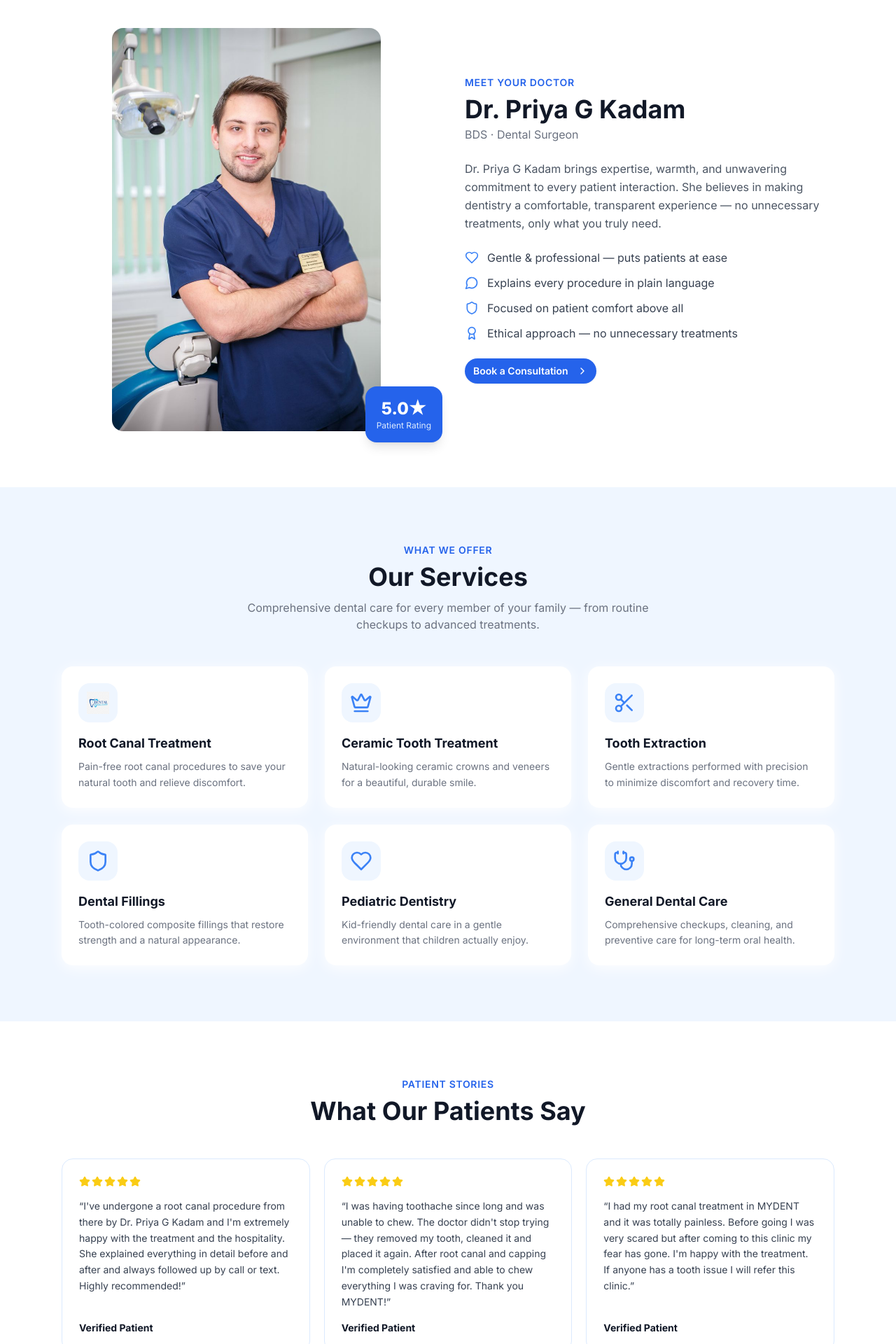
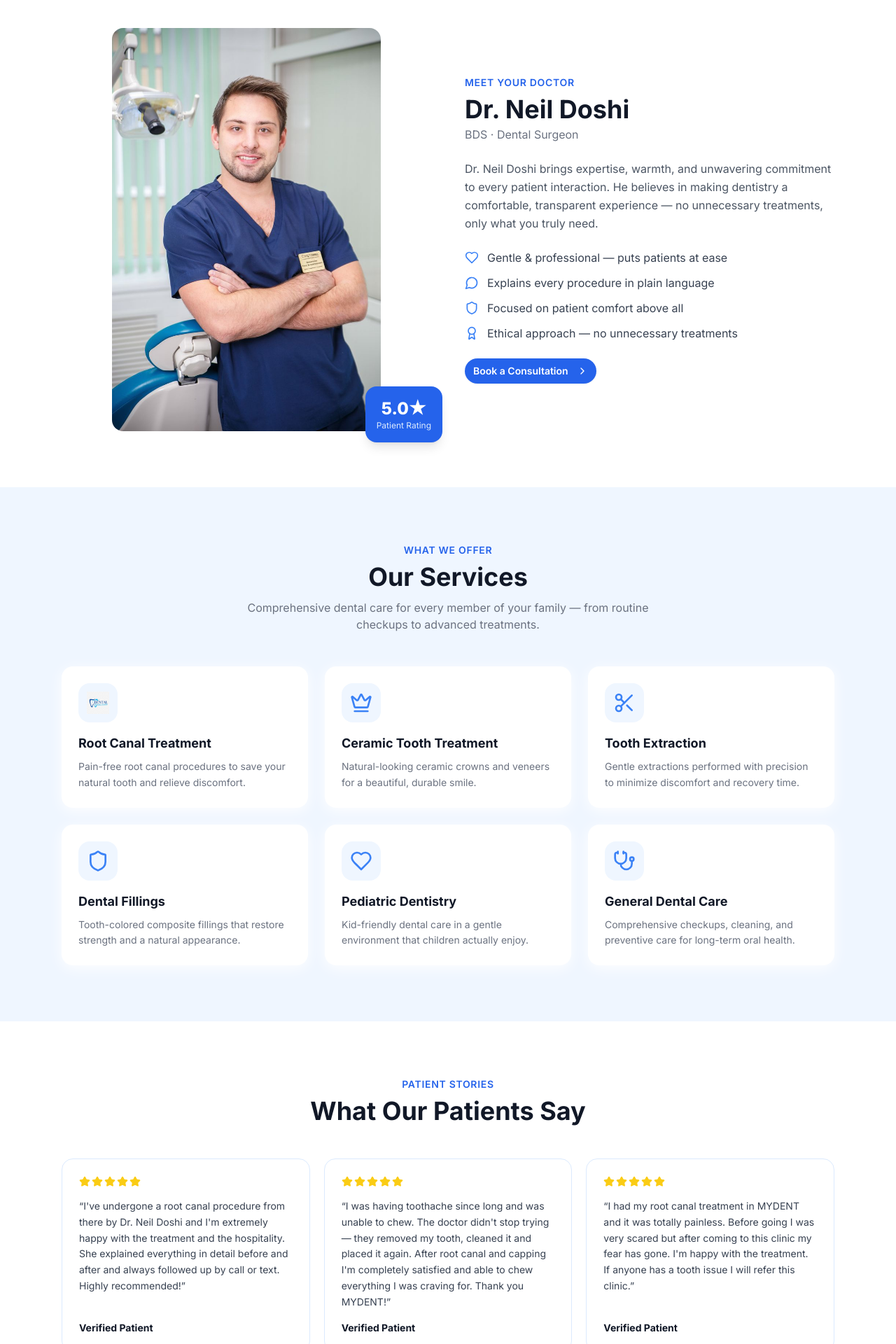
Before and after one commit to YashGanage/mydent-website, a React (Vite) app in the folder src/frontend/: page / in a window 1280 px wide. Shown: the part 920-2840 px from the top of the page at 70% size. Built offline with nearby package versions, Linux system fonts and the light colour scheme; what @icp-sdk/core would draw is missing.

Commit message:
added images

```diff
--- a/src/frontend/src/App.tsx
+++ b/src/frontend/src/App.tsx
@@ -516,7 +516,7 @@ export default function App() {
               <div className="rounded-2xl overflow-hidden shadow-card max-w-sm mx-auto">
                 <img
                   src="/images/doctor.jpg"
-                  alt="Dr. Neil D"
+                  alt="Dr. Neil Doshi"
                   className="w-full h-full object-cover"
                 />
               </div>
@@ -532,13 +532,13 @@ export default function App() {
                   Meet Your Doctor
                 </p>
                 <h2 className="text-3xl sm:text-4xl font-bold text-gray-900">
-                  Dr. Priya G Kadam
+                  Dr. Neil Doshi
                 </h2>
                 <p className="text-gray-500 mt-1">BDS · Dental Surgeon</p>
               </div>
               <p className="text-gray-600 leading-relaxed">
-                Dr. Priya G Kadam brings expertise, warmth, and unwavering
-                commitment to every patient interaction. She believes in making
+                Dr. Neil Doshi brings expertise, warmth, and unwavering
+                commitment to every patient interaction. He believes in making
                 dentistry a comfortable, transparent experience — no unnecessary
                 treatments, only what you truly need.
               </p>
@@ -670,7 +670,7 @@ export default function App() {
             {[
               {
                 quote:
-                  "I've undergone a root canal procedure from there by Dr. Priya G Kadam and I'm extremely happy with the treatment and the hospitality. She explained everything in detail before and after and always followed up by call or text. Highly recommended!",
+                  "I've undergone a root canal procedure from there by Dr. Neil Doshi and I'm extremely happy with the treatment and the hospitality. She explained everything in detail before and after and always followed up by call or text. Highly recommended!",
                 name: "Verified Patient",
               },
               {
```
